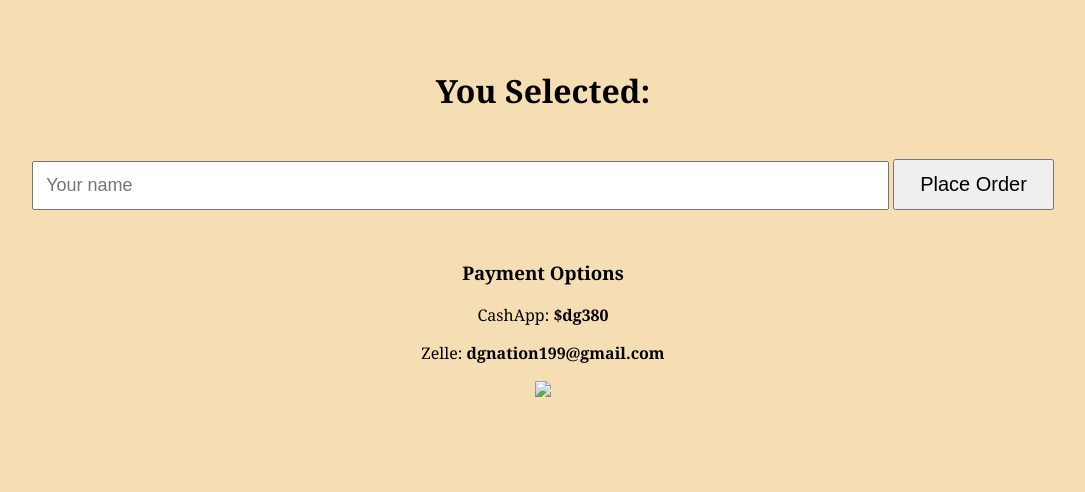
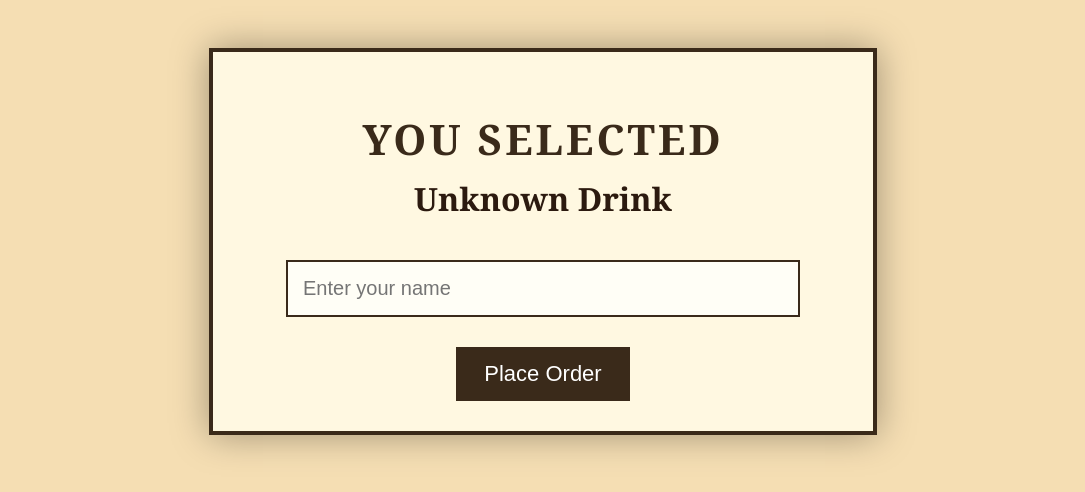
Before and after one commit to Dgreen-28/bar-menu, a plain HTML site: page order.html in a window 1280 px wide. Shown: the whole page, without its empty margins (97-1182 px from the left). Drawn offline with Linux system fonts and the light colour scheme.

Commit message:
Update order.html

```diff
--- a/order.html
+++ b/order.html
@@ -6,9 +6,58 @@
 <title>Place Order</title>
 
 <style>
-    body { font-family: Georgia; text-align: center; padding: 40px; background: #f5deb3; }
-    input { padding: 12px; font-size: 18px; width: 70%; margin-top: 20px; }
-    button { margin-top: 25px; padding: 12px 25px; font-size: 20px; }
+    body {
+        font-family: Georgia, serif;
+        background: #f5deb3;
+        text-align: center;
+        padding: 40px;
+        color: #3a2a1a;
+    }
+
+    .poster-box {
+        max-width: 600px;
+        margin: auto;
+        background: #fff8e1;
+        border: 4px solid #3a2a1a;
+        padding: 30px;
+        box-shadow: 0 0 35px rgba(0,0,0,0.35);
+    }
+
+    h1 {
+        font-size: 42px;
+        margin-bottom: 10px;
+        letter-spacing: 3px;
+    }
+
+    #drink-name {
+        font-size: 32px;
+        font-weight: bold;
+        margin-bottom: 20px;
+        color: #2c1a0f;
+    }
+
+    input {
+        padding: 15px;
+        font-size: 20px;
+        width: 80%;
+        border: 2px solid #3a2a1a;
+        background: #fffef6;
+        margin-top: 20px;
+    }
+
+    button {
+        margin-top: 30px;
+        padding: 14px 28px;
+        font-size: 22px;
+        background: #3a2a1a;
+        color: white;
+        border: none;
+        cursor: pointer;
+    }
+
+    button:hover {
+        background: #5a422c;
+    }
 </style>
 
 <script type="module">
@@ -29,17 +78,20 @@ const firebaseConfig = {
 const app = initializeApp(firebaseConfig);
 const db = getFirestore(app);
 
-const drink = new URLSearchParams(window.location.search).get("drink");
-document.getElementById("drink-name").innerText = drink;
+const drink = new URLSearchParams(window.location.search).get("drink") || "Unknown Drink";
+document.addEventListener("DOMContentLoaded", () => {
+    document.getElementById("drink-name").textContent = drink;
+});
 
 window.placeOrder = async function() {
-    const name = document.getElementById("name").value;
+    const name = document.getElementById("name").value.trim();
     if (!name) return alert("Please enter your name");
 
     await addDoc(collection(db, "drinks"), {
         name: drink,
         orderer: name,
-        status: "queued"
+        status: "queued",
+        timestamp: Date.now()
     });
 
     window.location.href = "thanks.html";
@@ -50,19 +102,14 @@ window.placeOrder = async function() {
 
 <body>
 
-<h1>You Selected:</h1>
-<h2 id="drink-name"></h2>
+<div class="poster-box">
+    <h1>YOU SELECTED</h1>
+    <div id="drink-name"></div>
 
-<input id="name" placeholder="Your name">
+    <input id="name" placeholder="Enter your name">
 
-<button onclick="placeOrder()">Place Order</button>
-
-<h3 style="margin-top:50px;">Payment Options</h3>
-
-<p>CashApp: <b>$dg380</b></p>
-<p>Zelle: <b>dgnation199@gmail.com</b></p>
-
-<img src="YOUR_ZELLE_QR_IMAGE_HERE" width="220">
+    <button onclick="placeOrder()">Place Order</button>
+</div>
 
 </body>
 </html>
```
